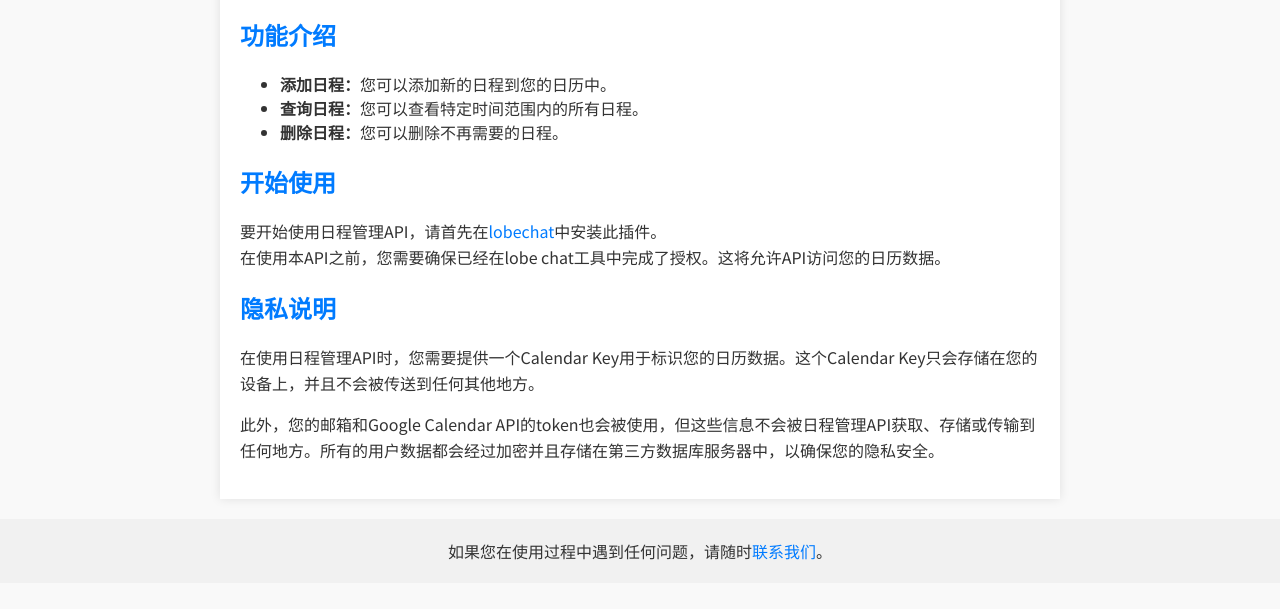
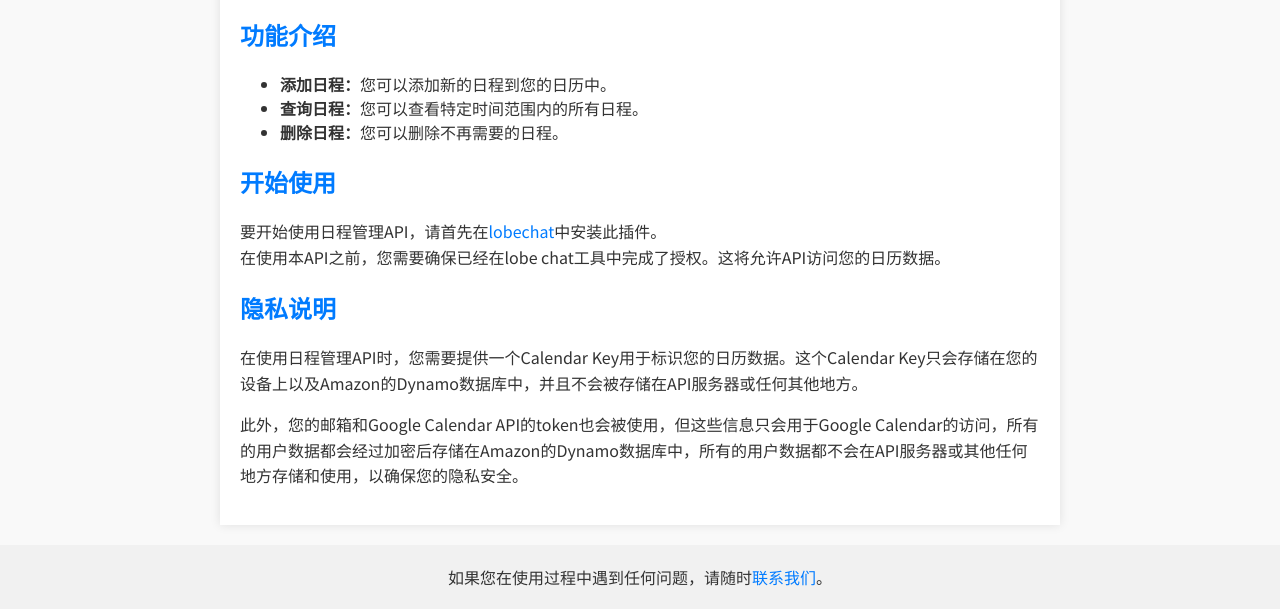
Before and after one commit to ccdanpian/calendar-assistant, a website: page public/index.html in a window 1280 px wide. Shown: the part 211-820 px from the top of the page. Drawn offline with Linux system fonts and the light colour scheme.

Commit message:
Update index.html

```diff
--- a/public/index.html
+++ b/public/index.html
@@ -62,11 +62,11 @@
         <p>要开始使用日程管理API，请首先在<a href="https://github.com/lobehub/lobe-chat">lobechat</a>中安装此插件。
             <br>在使用本API之前，您需要确保已经在lobe chat工具中完成了授权。这将允许API访问您的日历数据。</p>
         <h2>隐私说明</h2>
-        <p>在使用日程管理API时，您需要提供一个Calendar Key用于标识您的日历数据。这个Calendar Key只会存储在您的设备上，并且不会被传送到任何其他地方。</p>
-        <p>此外，您的邮箱和Google Calendar API的token也会被使用，但这些信息不会被日程管理API获取、存储或传输到任何地方。所有的用户数据都会经过加密并且存储在第三方数据库服务器中，以确保您的隐私安全。</p>
+        <p>在使用日程管理API时，您需要提供一个Calendar Key用于标识您的日历数据。这个Calendar Key只会存储在您的设备上以及Amazon的Dynamo数据库中，并且不会被存储在API服务器或任何其他地方。</p>
+        <p>此外，您的邮箱和Google Calendar API的token也会被使用，但这些信息只会用于Google Calendar的访问，所有的用户数据都会经过加密后存储在Amazon的Dynamo数据库中，所有的用户数据都不会在API服务器或其他任何地方存储和使用，以确保您的隐私安全。</p>
      </div>
     <div class="footer">
-        如果您在使用过程中遇到任何问题，请随时<a href="#">联系我们</a>。
+        如果您在使用过程中遇到任何问题，请随时<a href="zhanghua.x@gmail.com">联系我们</a>。
     </div>
 </body>
 </html>
```
